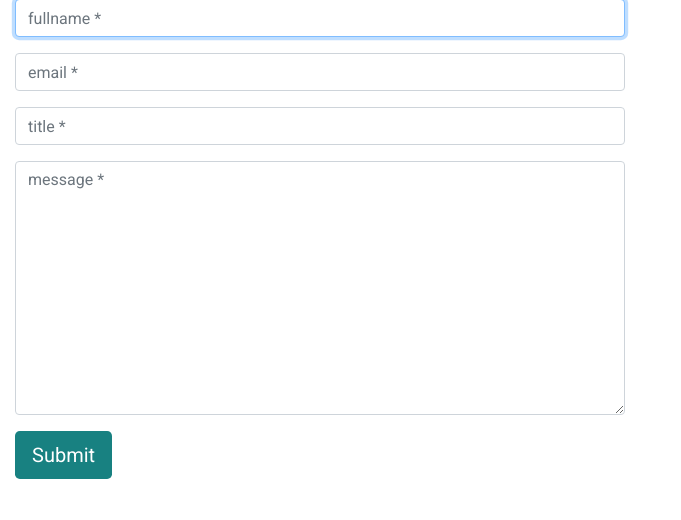
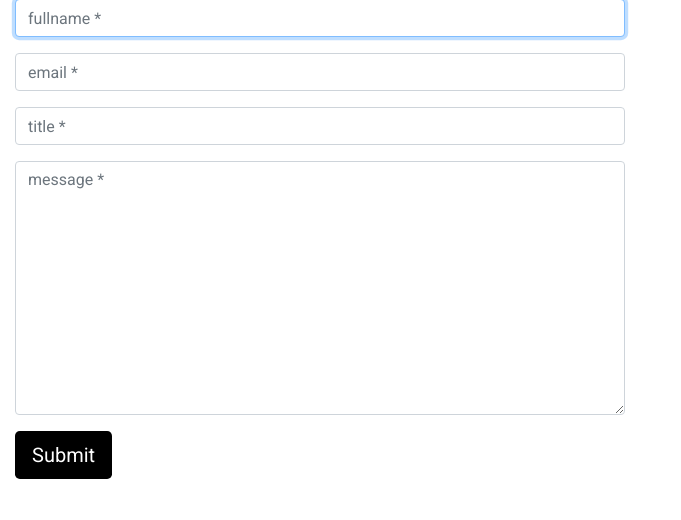
Before and after one commit to osaroo3/fitness-palace-ci-project5, a Django app: page /contact_us/ in a window 1280 px wide. Shown: the part 280-800 px from the top of the page, without its empty margins (0-681 px from the left). Run offline with Django 3.2, Linux system fonts and the light colour scheme; parts of the project's set-up code (start-up, migrations or seed data) failed here and were passed over; some libraries are stand-ins or nearby versions.

Commit message:
Styled the contact us button

```diff
--- a/contact_us/templates/contact_us/contact_us.html
+++ b/contact_us/templates/contact_us/contact_us.html
@@ -26,7 +26,7 @@
                 {{ form | crispy }}
                 {% csrf_token %}
 
-                 <button class="btn btn-signup btn-lg" type="submit">Submit</button>
+                 <button class="btn btn-black btn-lg" type="submit">Submit</button>
 
             </form>
         </div>
```
